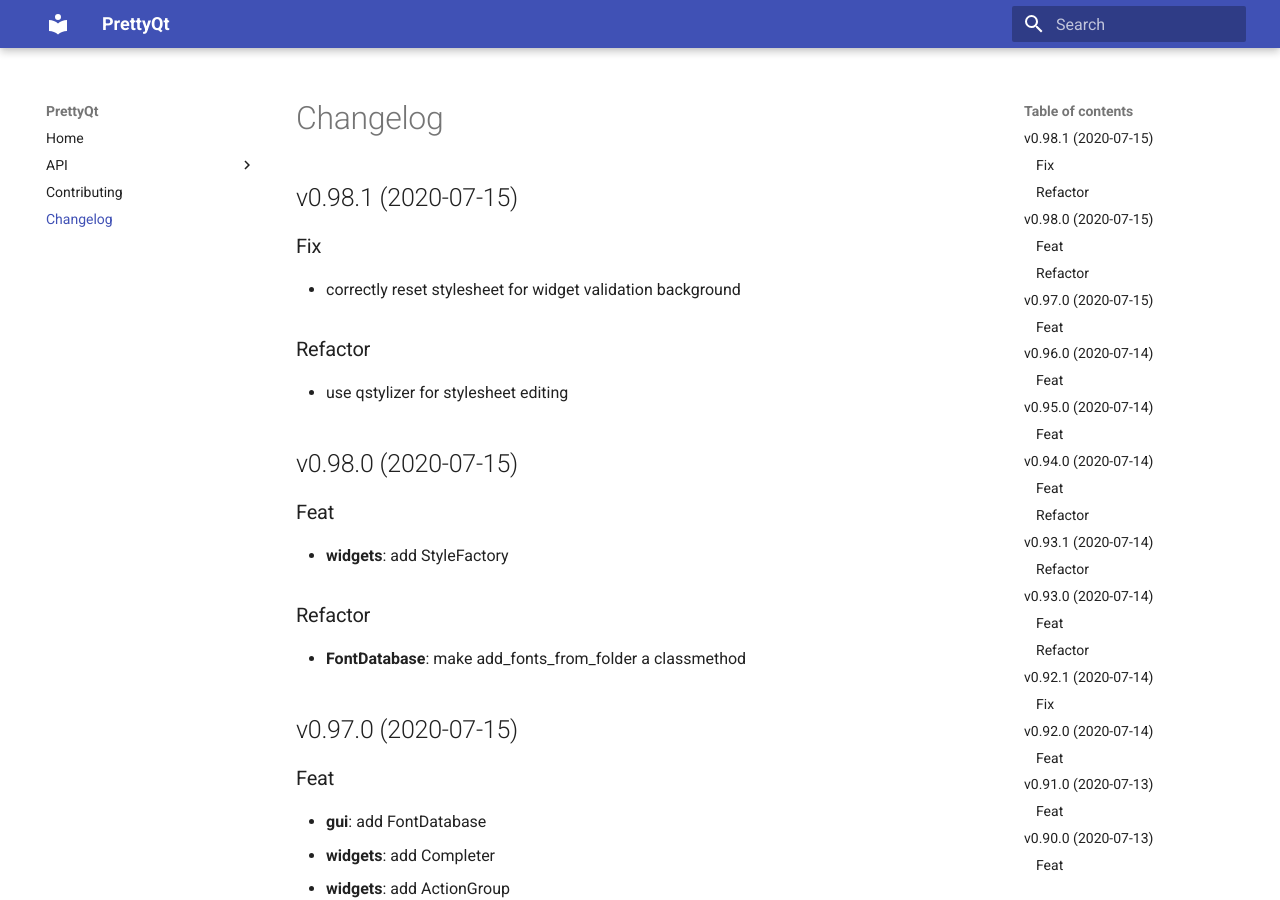
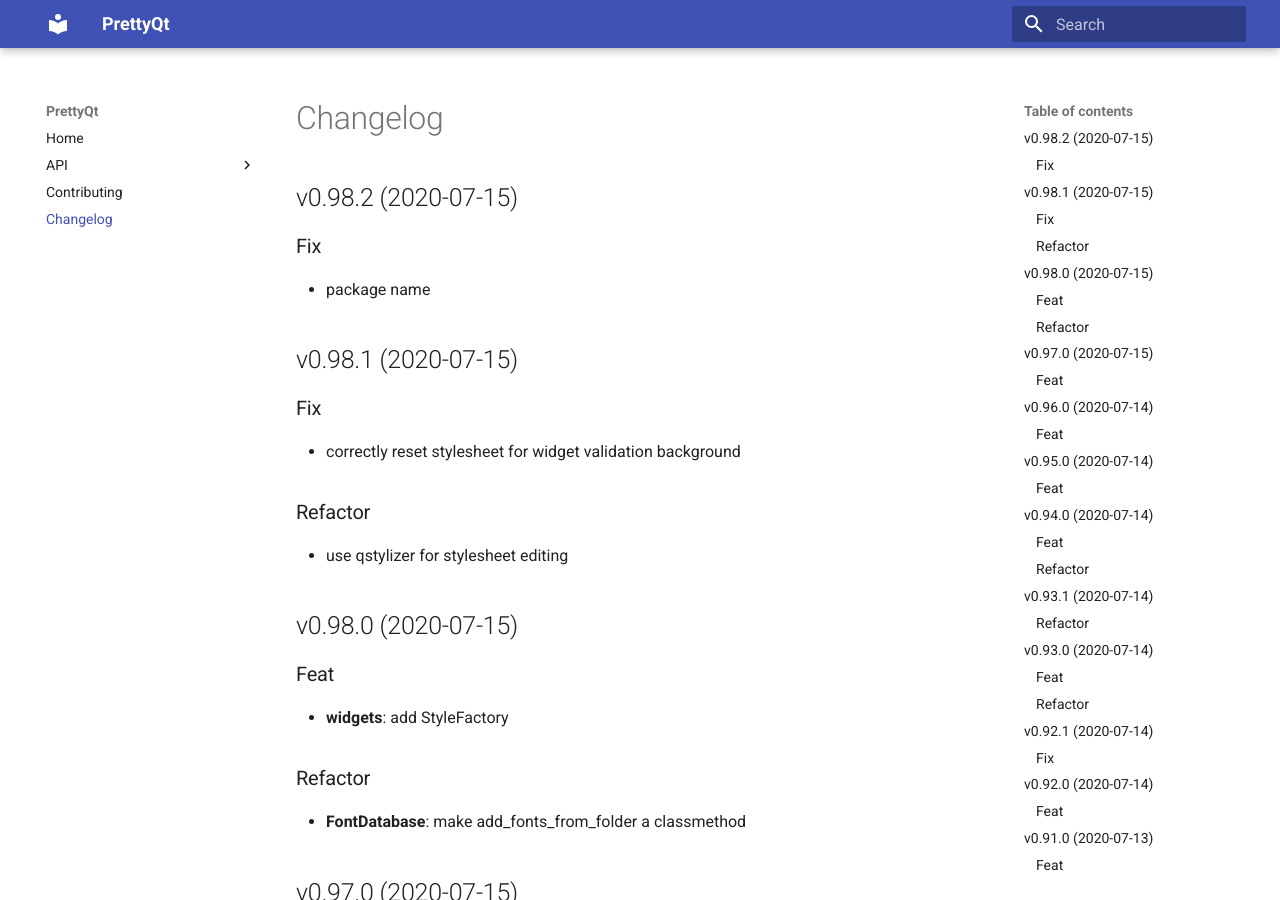
Before and after one commit to phil65/PrettyQt, an MkDocs documentation site: the page built from docs/changelog.md, in a window 1280 px wide and 900 px high. Built offline with MkDocs 1.6.1 and Material for MkDocs 9.7.7, drawn with Linux system fonts in a browser that asks for light colours.

Commit message:
bump: version 0.98.1 → 0.98.2

```diff
--- a/docs/changelog.md
+++ b/docs/changelog.md
@@ -1,3 +1,9 @@
+## v0.98.2 (2020-07-15)
+
+### Fix
+
+- package name
+
 ## v0.98.1 (2020-07-15)
 
 ### Fix
--- a/prettyqt/__init__.py
+++ b/prettyqt/__init__.py
@@ -4,7 +4,7 @@
 
 __author__ = """Philipp Temminghoff"""
 __email__ = "phil65@kodi.tv"
-__version__ = "0.98.1"
+__version__ = "0.98.2"
 
 
 __all__ = [
--- a/pyproject.toml
+++ b/pyproject.toml
@@ -1,6 +1,6 @@
 [tool.poetry]
 name = "PrettyQt"
-version = "0.98.1"
+version = "0.98.2"
 description = "A pythonic layer on top of qtpy"
 readme = 'docs/index.md'
 repository = "https://github.com/phil65/prettyqt"
@@ -124,7 +124,7 @@
 '''
 [tool.commitizen]
 name = "cz_conventional_commits"
-version = "0.98.1"
+version = "0.98.2"
 tag_format = "v$version"
 version_files = [
     "prettyqt/__init__.py:__version__",
--- a/setup.py
+++ b/setup.py
@@ -40,6 +40,6 @@
     packages=find_packages(),
     test_suite="tests",
     url="https://github.com/phil65/prettyqt",
-    version="0.98.1",
+    version="0.98.2",
     zip_safe=False,
 )
```
Also changed, not shown: CHANGELOG.md (+6 -0 lines).
